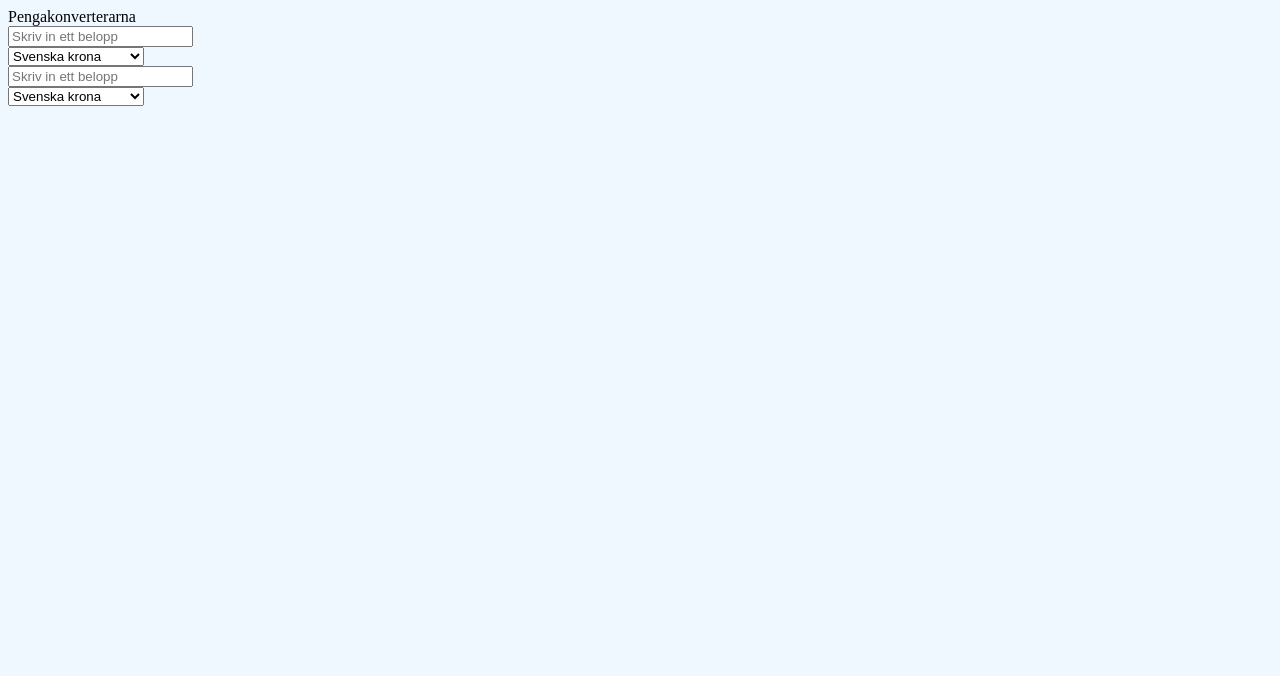
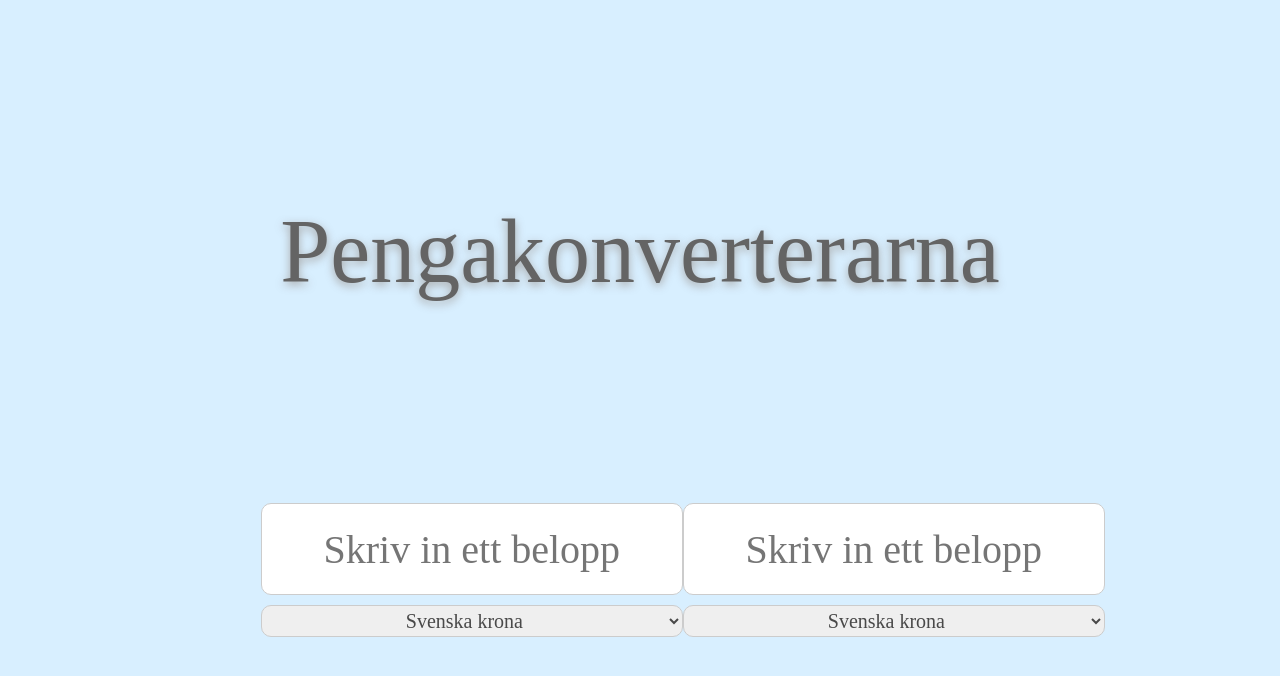
Before and after one commit to Baraghen/valutakonverterare, a plain HTML site: page index.html in a window 1280 px wide. Drawn offline with Linux system fonts and the light colour scheme.

Commit message:
första stylingen

```diff
--- a/index.html
+++ b/index.html
@@ -27,12 +27,27 @@
     <title>Pengakonverterarna</title>
 </head>
 <body>
-    <header>Pengakonverterarna</header>
-    <div>
-        <input type="text" placeholder="Skriv in ett belopp" id="fråga" onchange="tillConvert()">
+    <header>
+        <h1>Pengakonverterarna</h1>
+    </header>
+    <div class="wrapper">
+        <div id="frågaTest">
+            <input type="text" placeholder="Skriv in ett belopp" id="fråga" onchange="tillConvert()" class="inputField">
         </div>
-    <div>
-        <select id="valutaEtt">
+        <div id="dropTest1">
+            <select id="valutaEtt" class="dropDown">
+                <option value="1">Svenska krona</option>
+                <option value="2">Amerikanska dollar</option>
+                <option value="0.5">Norska krona</option>
+                <option value="1.5">Danska krona</option>
+                <option value="2.5">Pund sterling</option>
+            </select>
+        </div>
+        <div id="svarTest">
+            <input type="text" placeholder="Skriv in ett belopp" id="svar" onchange="frånConvert()" class="inputField">
+        </div>
+        <div id="dropTest2">
+            <select id="valutaTvå" class="dropDown">
                 <option value="1">Svenska krona</option>
                 <option value="2">Amerikanska dollar</option>
                 <option value="0.5">Norska krona</option>
@@ -41,17 +56,5 @@
             </select>
         </div>
     </div>
-    <div>
-        <input type="text" placeholder="Skriv in ett belopp" id="svar" onchange="frånConvert()">
-    </div>
-    <div>
-        <select id="valutaTvå">
-            <option value="1">Svenska krona</option>
-            <option value="2">Amerikanska dollar</option>
-            <option value="0.5">Norska krona</option>
-            <option value="1.5">Danska krona</option>
-            <option value="2.5">Pund sterling</option>
-        </select>
-    </div>
 </body>
 </html>
--- a/style.css
+++ b/style.css
@@ -1,11 +1,78 @@
 /* *BODY* */
 
 body{
-    background-color: aliceblue;
+    background-color: #D8EFFF;
 }
+
+.wrapper{
+    display: grid;
+    grid-template: auto auto auto auto / 20% auto auto 20%;
+}
+
+/* *HEADER* */
+
+header h1{
+    font-family: "Segoe UI Light";
+    color: rgb(100, 100, 100);
+    font-size: 90px;
+    font-weight: 200;
+    text-align: center;
+    margin: 200px 0;
+    text-shadow: 0 3px 10px rgb(167, 167, 167);
+}
+
+/* *INPUTFIELD* */
+
+.inputField{
+    border-radius: 10px;
+    width: 400px;
+    height: 70px;
+    border: 1px solid #ccc;
+    padding: 10px;
+    font-size: 40px;
+    text-align: center;
+    font-family: "Segoe UI Light";
+    color: rgb(77, 77, 77);
+}
+
+#frågaTest{
+    grid-column: 2;
+    grid-row: 2;
+    margin: auto;
+}
+
+#svarTest{
+    grid-column: 3;
+    grid-row: 2;
+    margin: auto;
+}
+
 
 /* *DROPDOWN* */
 
-.form-control{
-    width: 50px;
+.dropDown{
+    border-radius: 10px;
+    width: 422px;
+    height: 32px;
+    border: 1px solid #ccc;
+    font-family: "Segoe UI Light";
+    font-size: 20px;
+    color: rgb(73, 73, 73);
+    margin-top: 10px;
 }
+
+#dropTest1{
+    grid-column: 2;
+    grid-row: 3;
+    margin: auto;
+}
+
+#dropTest2{
+    grid-column: 3;
+    grid-row: 3;
+    margin: auto;
+}
+
+select, option{
+    padding-left: 140px;
+}
```
Lines whose indentation alone changed are shown as unchanged.
